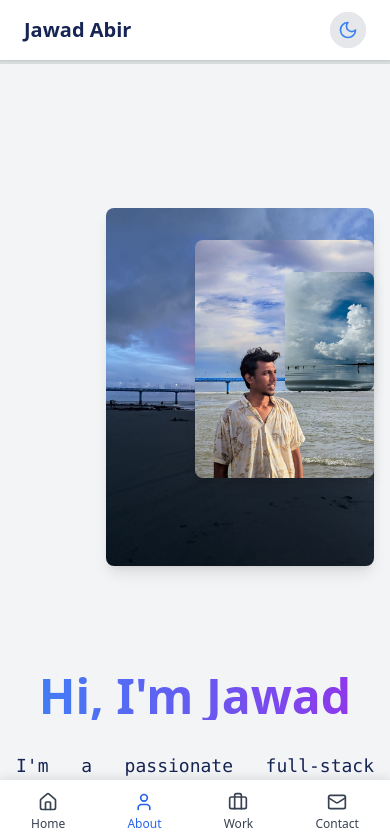
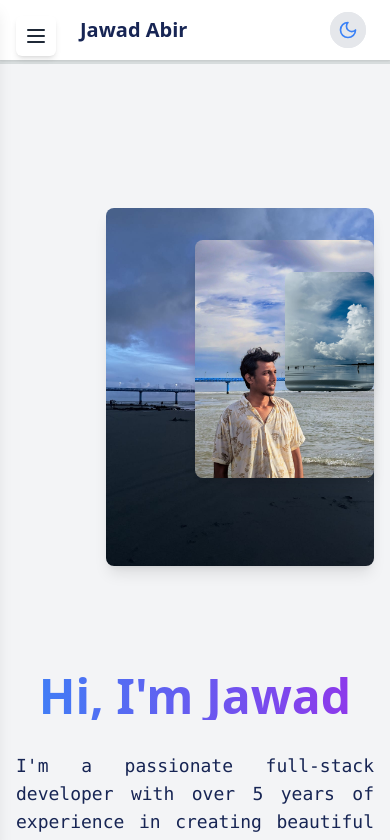
Before and after one commit to MJI-Abir/jawad-abir-portfolio, a Next.js app: page /about in a window 390 px wide. Shown: the top 840 px of the page. Built offline with nearby package versions, Linux system fonts and the light colour scheme.

Commit message:
removed bottom nav bar, implemented side bar

```diff
--- a/src/app/components/Header.tsx
+++ b/src/app/components/Header.tsx
@@ -14,12 +14,16 @@ export function Header() {
     <header className="fixed top-0 left-0 right-0 z-40 bg-white dark:bg-gray-900 shadow-sm dark:shadow-gray-800 transition-colors duration-200">
       <div className="container mx-auto px-6 py-4">
         <div className="flex items-center justify-between">
-          <Link
-            href="/"
-            className="text-xl font-bold text-blue-950 dark:text-white"
-          >
-            Jawad Abir
-          </Link>
+          <div className="md:block flex items-center">
+            {/* Empty space for hamburger menu on mobile */}
+            <div className="w-8 md:hidden"></div>
+            <Link
+              href="/"
+              className="text-xl font-bold text-blue-950 dark:text-white ml-6 md:ml-0"
+            >
+              Jawad Abir
+            </Link>
+          </div>
           <nav className="hidden md:flex space-x-8">
             <Link
               href="/"
--- a/src/app/components/MobileNav.tsx
+++ b/src/app/components/MobileNav.tsx
@@ -2,63 +2,130 @@
 
 import Link from "next/link";
 import { usePathname } from "next/navigation";
-import { Home, User, Briefcase, Mail } from "lucide-react";
+import { Home, User, Briefcase, Mail, Menu, X } from "lucide-react";
+import { useState, useEffect } from "react";
 
 export function MobileNav() {
   const pathname = usePathname();
+  const [isOpen, setIsOpen] = useState(false);
 
   const isActive = (path: string) => {
     return pathname === path;
   };
 
+  // Close sidebar when route changes
+  useEffect(() => {
+    setIsOpen(false);
+  }, [pathname]);
+
+  // Prevent scrolling when sidebar is open
+  useEffect(() => {
+    if (isOpen) {
+      document.body.style.overflow = "hidden";
+    } else {
+      document.body.style.overflow = "auto";
+    }
+    return () => {
+      document.body.style.overflow = "auto";
+    };
+  }, [isOpen]);
+
   return (
-    <div className="md:hidden fixed bottom-0 left-0 right-0 z-40 bg-white dark:bg-gray-900 shadow-[0_-2px_10px_rgba(0,0,0,0.1)] dark:shadow-gray-800 transition-colors duration-200">
-      <div className="flex items-center justify-around py-3">
+    <>
+      {/* Hamburger menu button */}
+      <button
+        onClick={() => setIsOpen(true)}
+        className="md:hidden fixed top-4 left-4 z-50 p-2 rounded-md bg-white dark:bg-gray-800 shadow-md"
+        aria-label="Open menu"
+      >
+        <Menu size={24} className="text-gray-800 dark:text-gray-200" />
+      </button>
+
+      {/* Sidebar overlay */}
+      {isOpen && (
+        <div
+          className="fixed inset-0 bg-black bg-opacity-50 z-50 md:hidden"
+          onClick={() => setIsOpen(false)}
+        />
+      )}
+
+      {/* Sidebar */}
+      <div
+        className={`fixed top-0 left-0 h-full w-64 bg-white dark:bg-gray-900 z-50 transform transition-transform duration-300 ease-in-out shadow-lg md:hidden ${
+          isOpen ? "translate-x-0" : "-translate-x-full"
+        }`}
+      >
+        <div className="flex flex-col h-full">
+          {/* Close button */}
+          <div className="flex justify-end p-4">
+            <button
+              onClick={() => setIsOpen(false)}
+              className="p-2 rounded-md hover:bg-gray-100 dark:hover:bg-gray-800"
+              aria-label="Close menu"
+            >
+              <X size={24} className="text-gray-800 dark:text-gray-200" />
+            </button>
+          </div>
+
+          {/* Logo */}
+          <div className="px-6 py-4 border-b border-gray-200 dark:border-gray-700">
             <Link
               href="/"
-          className={`flex flex-col items-center ${
+              className="text-xl font-bold text-blue-950 dark:text-white"
+            >
+              Jawad Abir
+            </Link>
+          </div>
+
+          {/* Navigation links */}
+          <nav className="flex flex-col px-4 py-6 space-y-4">
+            <Link
+              href="/"
+              className={`flex items-center space-x-3 px-3 py-2 rounded-md ${
                 isActive("/")
-              ? "text-blue-600 dark:text-blue-400"
-              : "text-gray-700 dark:text-gray-300"
-          }`}
+                  ? "bg-blue-50 dark:bg-blue-900/20 text-blue-600 dark:text-blue-400"
+                  : "text-gray-700 dark:text-gray-300 hover:bg-gray-100 dark:hover:bg-gray-800"
+              } transition-colors duration-200`}
             >
               <Home size={20} />
-          <span className="text-xs mt-1">Home</span>
+              <span>Home</span>
             </Link>
             <Link
               href="/about"
-          className={`flex flex-col items-center ${
+              className={`flex items-center space-x-3 px-3 py-2 rounded-md ${
                 isActive("/about")
-              ? "text-blue-600 dark:text-blue-400"
-              : "text-gray-700 dark:text-gray-300"
-          }`}
+                  ? "bg-blue-50 dark:bg-blue-900/20 text-blue-600 dark:text-blue-400"
+                  : "text-gray-700 dark:text-gray-300 hover:bg-gray-100 dark:hover:bg-gray-800"
+              } transition-colors duration-200`}
             >
               <User size={20} />
-          <span className="text-xs mt-1">About</span>
+              <span>About</span>
             </Link>
             <Link
               href="/work"
-          className={`flex flex-col items-center ${
+              className={`flex items-center space-x-3 px-3 py-2 rounded-md ${
                 isActive("/work")
-              ? "text-blue-600 dark:text-blue-400"
-              : "text-gray-700 dark:text-gray-300"
-          }`}
+                  ? "bg-blue-50 dark:bg-blue-900/20 text-blue-600 dark:text-blue-400"
+                  : "text-gray-700 dark:text-gray-300 hover:bg-gray-100 dark:hover:bg-gray-800"
+              } transition-colors duration-200`}
             >
               <Briefcase size={20} />
-          <span className="text-xs mt-1">Work</span>
+              <span>Work</span>
             </Link>
             <Link
               href="/contact"
-          className={`flex flex-col items-center ${
+              className={`flex items-center space-x-3 px-3 py-2 rounded-md ${
                 isActive("/contact")
-              ? "text-blue-600 dark:text-blue-400"
-              : "text-gray-700 dark:text-gray-300"
-          }`}
+                  ? "bg-blue-50 dark:bg-blue-900/20 text-blue-600 dark:text-blue-400"
+                  : "text-gray-700 dark:text-gray-300 hover:bg-gray-100 dark:hover:bg-gray-800"
+              } transition-colors duration-200`}
             >
               <Mail size={20} />
-          <span className="text-xs mt-1">Contact</span>
+              <span>Contact</span>
             </Link>
+          </nav>
         </div>
       </div>
+    </>
   );
 }
--- a/src/app/components/RootLayoutClient.tsx
+++ b/src/app/components/RootLayoutClient.tsx
@@ -13,7 +13,7 @@ export default function RootLayoutClient({
     <>
       <Header />
       <ThemeToggle />
-      <main className="pt-16 pb-20 md:pb-0">{children}</main>
+      <main className="pt-16">{children}</main>
       <MobileNav />
     </>
   );
```
Lines whose indentation alone changed are shown as unchanged.
